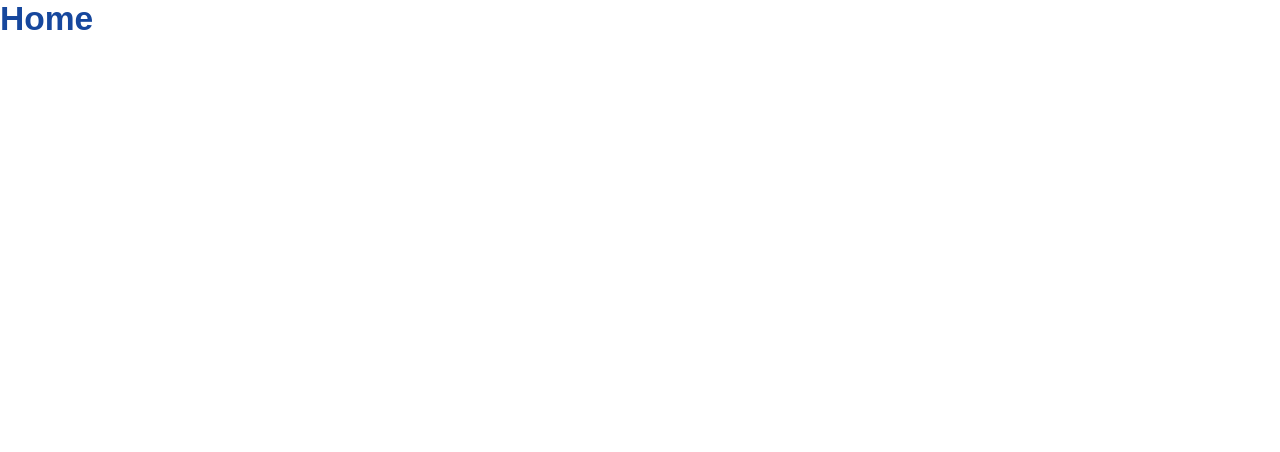
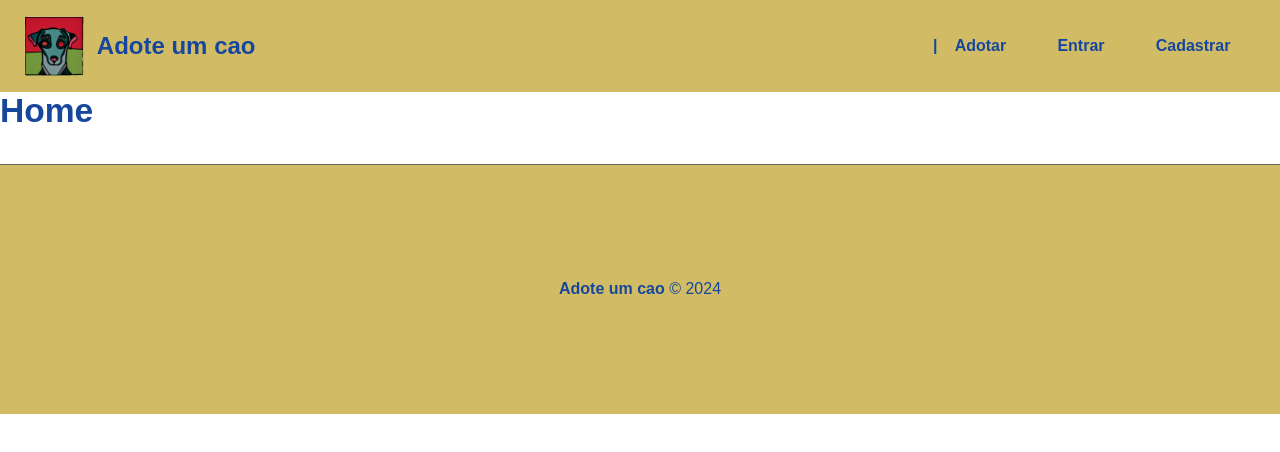
Before and after one commit to danbamorim/Projeto-AdoteCao, a React (Create React App) app in the folder frontend/: page / in a window 1280 px wide. Shown: the top 452 px of the page. Built offline with nearby package versions, Linux system fonts and the light colour scheme; the HTML template or start-up script is replaced by a standard one.

Commit message:
nav - footer

```diff
--- a/frontend/src/App.js
+++ b/frontend/src/App.js
@@ -8,14 +8,22 @@
 import Register from './components/pages/Auth/Register'
 
 
+// importando componentes
+
+import Navbar from './components/layout/Navbar'
+import Footer from './components/layout/Footer'
+
+
 function App() {
   return (
     <Router>
-      <Routes>
+      <Navbar />
+      <Routes>\
         <Route path="/login" element = {<Login />}/>
         <Route path="/register" element = {<Register />}/>
-        <Route path="/" element = {<Login />}/>
+        <Route path="/" element = {<Home />}/>
         </Routes>
+        <Footer/>
     </Router>
   )
 }
--- /dev/null
+++ b/frontend/src/components/layout/Footer.js
@@ -0,0 +1,11 @@
+import styles from "./Footer.module.css";
+
+function Footer() {
+  return (
+  <footer className={styles.footer}>
+    <p><b>Adote um cao </b> &copy; 2024</p>
+  </footer>
+  )
+}
+
+export default Footer
--- /dev/null
+++ b/frontend/src/components/layout/Footer.module.css
@@ -0,0 +1,9 @@
+.footer {
+    height: 250px;
+    display: flex;
+    align-items: center;
+    justify-content: center;
+    background-color:#D1BC65;
+    color: #16479d;
+    border-top: 1px solid #666;
+}
--- /dev/null
+++ b/frontend/src/components/layout/Navbar.js
@@ -0,0 +1,29 @@
+import { Link } from 'react-router-dom'
+import Logo from '../../assets/img/logo.png'
+import styles from './Navbar.module.css'
+
+
+
+function Navbar() {
+    return (
+        <nav className={styles.navbar}>
+            <div className={styles.navbar_logo} >
+                <img src={Logo} alt ="adote um cAO"/>
+                <h2> Adote um cao</h2>
+            </div>
+            <ul>
+                <li>
+                    | <Link to="/">Adotar</Link>
+                </li>
+                <li>
+                    <Link to="/login">Entrar</Link>
+                </li>
+                <li>
+                    <Link to="/register">Cadastrar</Link>
+                </li>
+            </ul>
+        </nav>
+
+    )
+}
+export default Navbar
--- /dev/null
+++ b/frontend/src/components/layout/Navbar.module.css
@@ -0,0 +1,44 @@
+.navbar {
+    display: flex;
+    justify-content: space-between;
+    padding: 1em 1.5em;
+    background-color:#D1BC65;
+    color: #16479d;
+  }
+
+  .navbar_logo {
+    display: flex;
+    align-items: center;
+  }
+
+  .navbar_logo img {
+    width: 60px;
+    margin-right: .8em;
+
+  }
+
+  .navbar ul {
+    display: flex;
+    align-items: center;
+    list-style: none;
+  }
+
+  .navbar li,
+  .navbar a {
+    text-decoration: none;
+    color: #16479d;
+    font-weight: bold;
+    cursor: pointer;
+    transition: .5s;
+    padding: .5em .8em;
+    border-radius: 5px;
+  }
+
+  .navbar li:hover {
+    background-color: #16479d;
+    color: #FFF;
+  }
+
+  .navbar li:hover > a {
+    color: #FFF;
+  }
--- a/frontend/src/components/pages/Auth/Login.js
+++ b/frontend/src/components/pages/Auth/Login.js
@@ -1,7 +1,7 @@
 function Home() {
     return (
         <section>
-            <h1>Home</h1>
+            <h1>Login</h1>
         </section>
     )
 }
--- a/frontend/src/components/pages/Home.js
+++ b/frontend/src/components/pages/Home.js
@@ -1,8 +1,7 @@
 function Home() {
     return (
         <section>
-            h2
-            <h1>Homejbjebfbewfwewesascacaa</h1>
+            <h1>Home</h1>
         </section>
     )
 }
```
Also changed, not shown: frontend/src/assets/img/logo.png (added).
